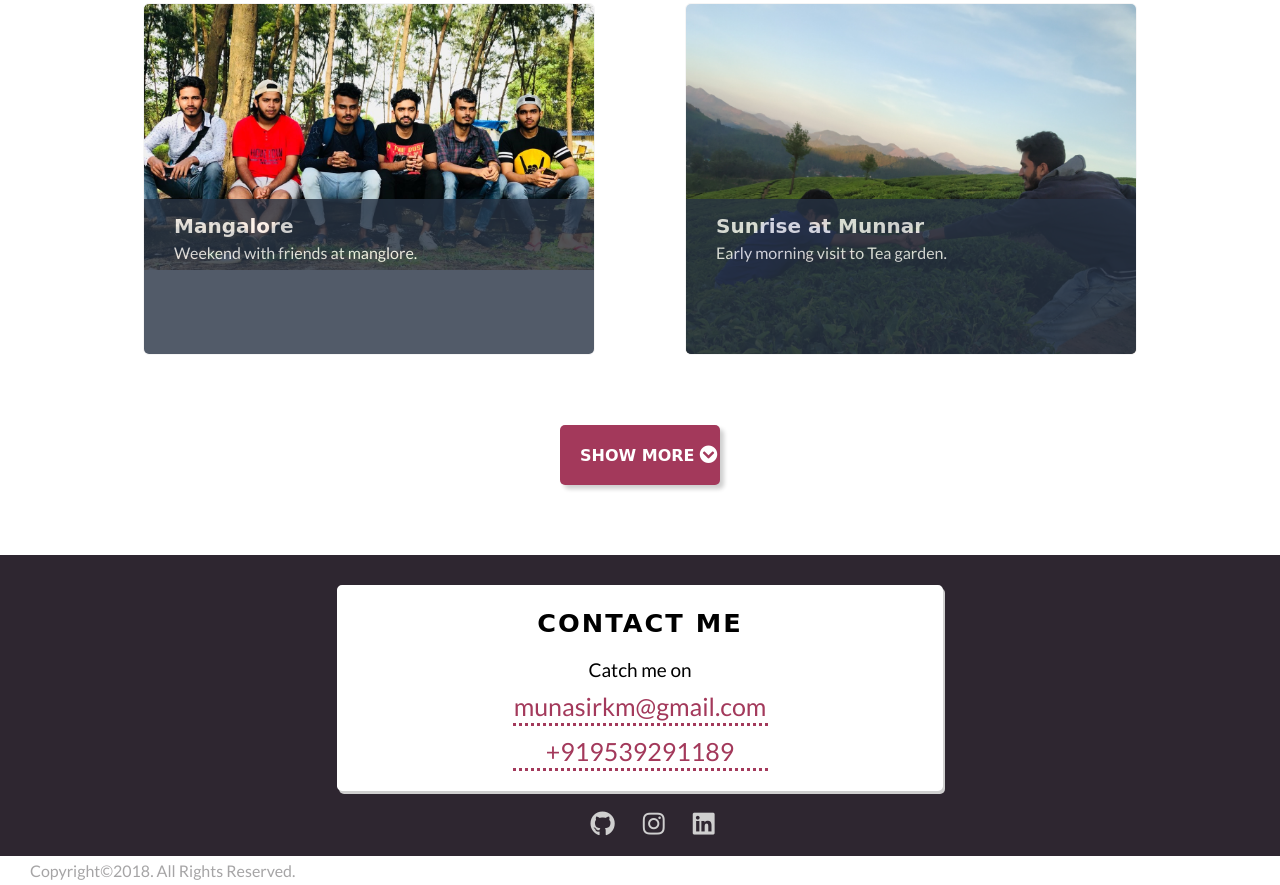
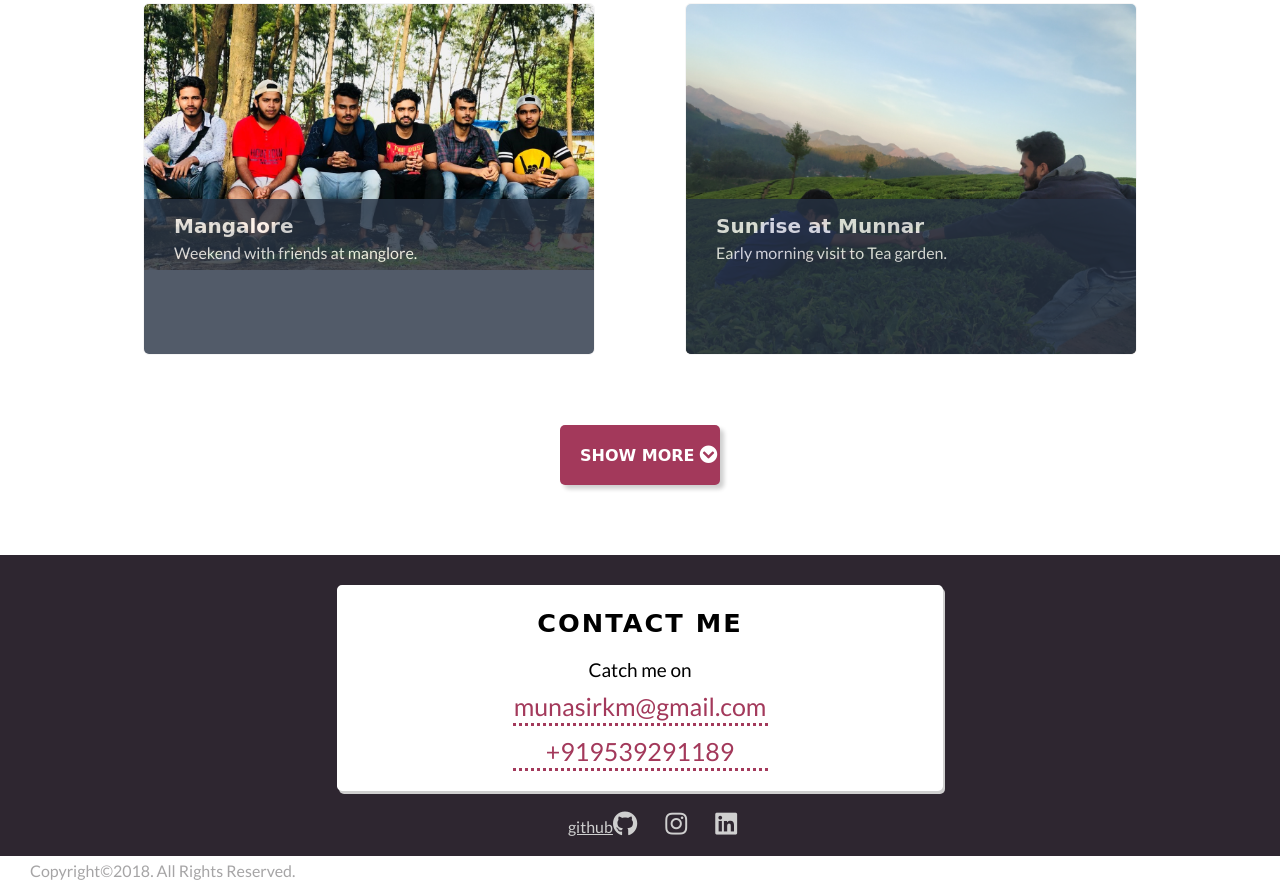
Before and after one commit to munasirkm/web.github.io, a plain HTML site: page index.html in a window 1280 px wide. Shown: the part 992-1877 px from the top of the page. Drawn offline with nearby package versions, Linux system fonts and the light colour scheme; a web font is replaced by a local one.

Commit message:
Update index.html

```diff
--- a/index.html
+++ b/index.html
@@ -182,7 +182,7 @@
 
 			<div class="social">
 
-				<a class="profile-link" href="https://github.com/munasirkm" alt="github link" target="_blank"><i class="fab fa-github"></i></a>
+				<a class="profile-link" href="https://github.com/munasirkm" target="_blank">github<i class="fab fa-github"></i></a>
 
 				<a class="profile-link" href="https://www.instagram.com/munasirkm" alt="instagram link" target="_blank"><i class="fab fa-instagram"></i></a>
 				<a class="profile-link" href="https://www.linkedin.com/munasirkm" alt="linkedin link" target="_blank"><i class="fab fa-linkedin"></i></a>
```
